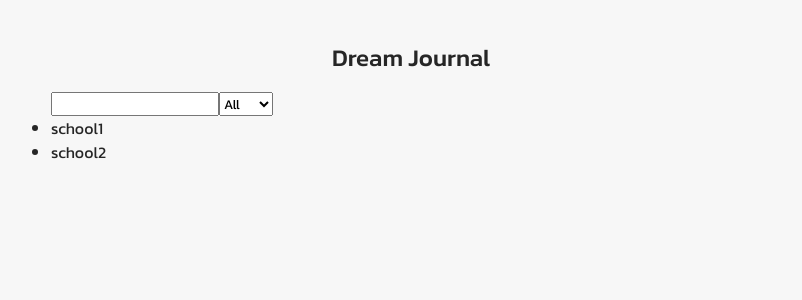
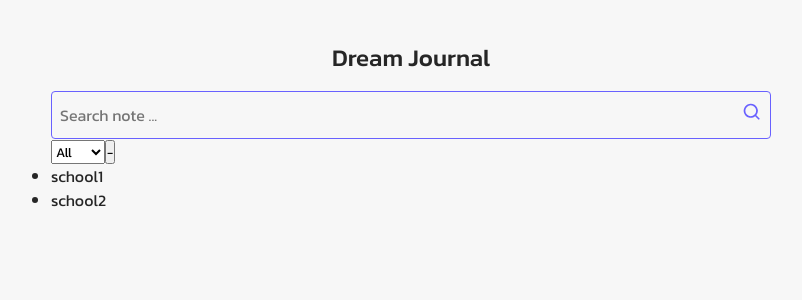
Before and after one commit to CodectiveOrg/bootcamp-2025-02-react-asma-abbasi, a React (Vite) app in the folder dream-journal/: page / in a window 1280 px wide. Shown: the top 300 px of the page, without its empty margins (229-1031 px from the left). Built offline with nearby package versions, Linux system fonts and the light colour scheme.

Commit message:
[ADD] add input text components

```diff
--- /dev/null
+++ b/dream-journal/src/components/TextInput/TextInput.module.css
@@ -0,0 +1,37 @@
+.text-input {
+  display: flex;
+  align-items: center;
+  gap: 1rem;
+
+  padding: 0.5rem;
+
+  border: 1px solid var(--color-primary);
+  border-radius: 0.25rem;
+
+  input {
+    flex: 1 1 0;
+
+    color: var(--color-primary);
+    background-color: transparent;
+
+    block-size: 1em;
+
+    border: none;
+
+    font-size: 1rem;
+    line-height: 1;
+
+    &:focus {
+      outline: none;
+    }
+  }
+
+  .suffix {
+    color: var(--color-primary);
+    font-size: 1.25rem;
+  }
+
+  &:focus-within {
+    outline: 2px solid var(--color-primary-outline);
+  }
+}
--- /dev/null
+++ b/dream-journal/src/components/TextInput/TextInput.tsx
@@ -0,0 +1,16 @@
+import { ComponentProps, ReactElement, ReactNode } from "react";
+
+import styles from './TextInput.module.css'
+
+type Props = ComponentProps<'input'> & {
+  suffixIcon: ReactNode
+}
+
+export default function TextInput({ suffixIcon ,...otherProps }: Props): ReactElement {
+  return (
+    <div className={styles['text-input']}>
+      <input type="text" {...otherProps} />
+      <div className={styles.suffix}>{suffixIcon}</div>
+    </div>
+  );
+}
--- a/dream-journal/src/components/Toolbar/Toolbar.tsx
+++ b/dream-journal/src/components/Toolbar/Toolbar.tsx
@@ -1,18 +1,23 @@
 import { ReactNode } from "react";
 
 import style from './Toolbar.module.css'
+
+import TextInput from "../TextInput/TextInput";
+import MingcuteSearchLine from "../../icons/MingcuteSearchLine";
 
 function Toolbar(): ReactNode {
   return (
     <>
       <div className="toolbar">
-        <input type="text" />
+        <TextInput
+          placeholder="Search note ..."
+          suffixIcon={<MingcuteSearchLine />} />
         <select >
           <option value="">All</option>
           <option value="">Good</option>
           <option value="">Bad</option>
-          <button>.</button>
         </select>
+        <button>-</button>
       </div>
     </>
   )
--- /dev/null
+++ b/dream-journal/src/icons/MingcuteSearchLine.tsx
@@ -0,0 +1,18 @@
+import { SVGProps } from 'react'
+
+export function MingcuteSearchLine(props: SVGProps<SVGSVGElement>) {
+  return (
+    <svg
+      xmlns="http://www.w3.org/2000/svg"
+      width="1em" height="1em"
+      viewBox="0 0 24 24"
+      {...props}>
+      <g fill="none"
+        fillRule="evenodd">
+        <path d="m12.593 23.258l-.011.002l-.071.035l-.02.004l-.014-.004l-.071-.035q-.016-.005-.024.005l-.004.01l-.017.428l.005.02l.01.013l.104.074l.015.004l.012-.004l.104-.074l.012-.016l.004-.017l-.017-.427q-.004-.016-.017-.018m.265-.113l-.013.002l-.185.093l-.01.01l-.003.011l.018.43l.005.012l.008.007l.201.093q.019.005.029-.008l.004-.014l-.034-.614q-.005-.018-.02-.022m-.715.002a.02.02 0 0 0-.027.006l-.006.014l-.034.614q.001.018.017.024l.015-.002l.201-.093l.01-.008l.004-.011l.017-.43l-.003-.012l-.01-.01z"></path>
+        <path fill="currentColor" d="M10.5 2a8.5 8.5 0 1 0 5.262 15.176l3.652 3.652a1 1 0 0 0 1.414-1.414l-3.652-3.652A8.5 8.5 0 0 0 10.5 2M4 10.5a6.5 6.5 0 1 1 13 0a6.5 6.5 0 0 1-13 0"></path>
+      </g>
+    </svg>
+  )
+}
+export default MingcuteSearchLine
--- a/dream-journal/src/index.css
+++ b/dream-journal/src/index.css
@@ -3,9 +3,15 @@
   --color-black: hsl(0, 0%, 15%);
 
   --color-primary: hsl(243, 100%, 69%);
+  --color-primary-outline: hsl(243, 100%, 69%, 40%);
 
   --color-surface: var(--color-white);
   --color-text: var(--color-black);
+
+  &.dark {
+    color-surface: var(--color-black);
+    color-text: var(--color-white)
+  }
 }
 
 *,
@@ -18,6 +24,9 @@
 }
 
 html {
+  caret: var(--color-primary);
+  accent-color: var(--color-primary);
+
   font-family: "Kanit", system-ui;
 }
 
```
